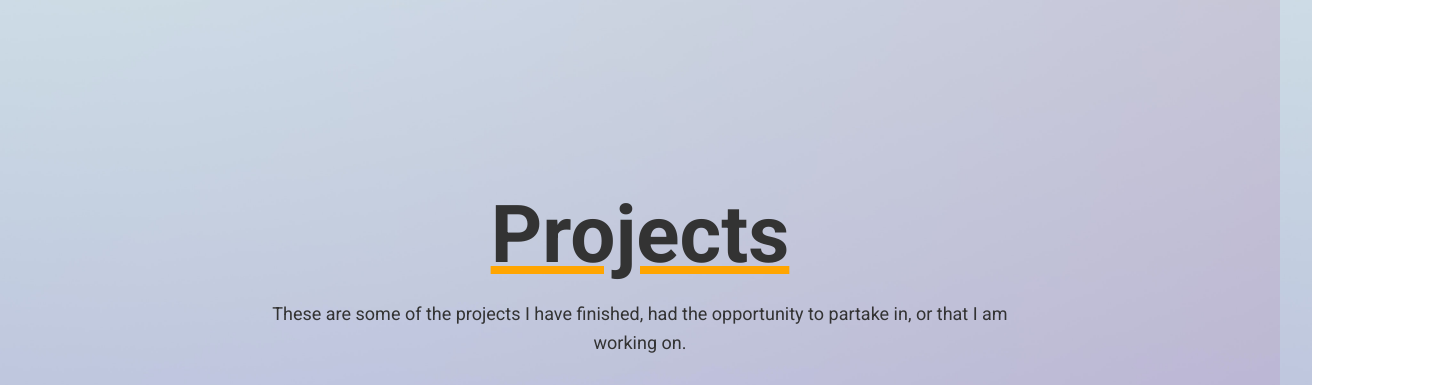
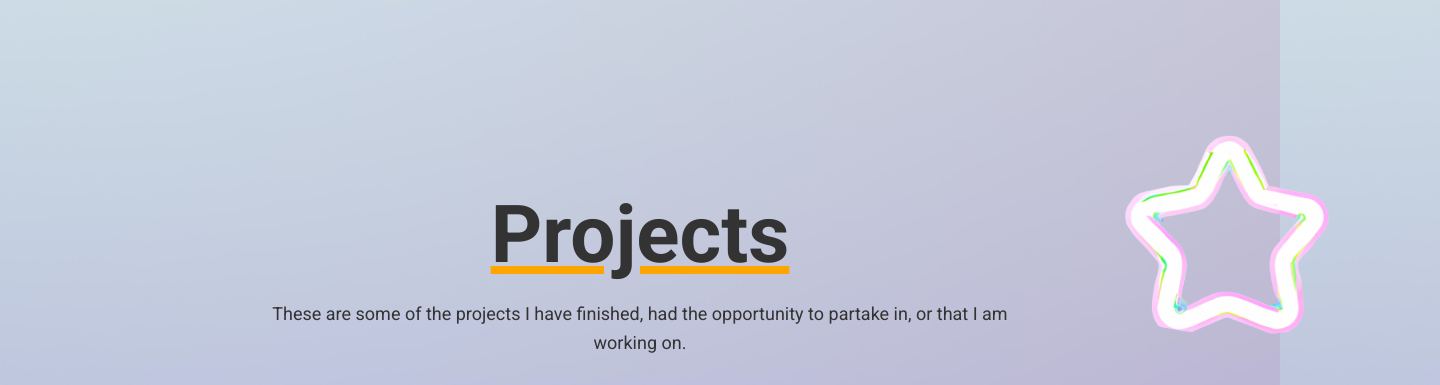
Before and after one commit to Jmix-Dev/Portfolio-2023, a React (Create React App) app: page / in a window 1280 px wide. Shown: the part 1280-1665 px from the top of the page, 1440 px wide, since content can reach past the window. Built offline with nearby package versions, Linux system fonts and the light colour scheme.

Commit message:
Modified project-grid and added neonlight image

```diff
--- a/src/components/Header/Header.js
+++ b/src/components/Header/Header.js
@@ -18,7 +18,7 @@ const Header = () => {
               <a href="/">Home</a>
             </li>
             <li>
-              <a href="/about">About Me</a>
+              <a href="/about">About</a>
             </li>
             <li>
               <a href="/services">Projects</a>
--- a/src/components/Projects/Projects.css
+++ b/src/components/Projects/Projects.css
@@ -16,11 +16,29 @@
 }
 
 .project-text--container {
+  position: relative;
   display: flex;
   flex-direction: column;
   justify-content: center;
   max-width: 100%;
   margin-bottom: 1rem;
+}
+
+.project-text--image-container {
+  position: absolute;
+  top: 0;
+  right: 0;
+  width: 400px;
+  height: 200px;
+  overflow: hidden;
+  border-radius: 50%;
+  margin-right: -25rem;
+}
+
+.project-text--image-container img {
+  width: 100%;
+  height: 100%;
+  object-fit: cover;
 }
 
 .projects-section--title--text-base {
@@ -107,6 +125,7 @@
 }
 
 .project-card {
+  background-color: white;
   border: 2px solid #333333;
   border-radius: 0.5rem;
   overflow: hidden;
--- a/src/components/Projects/Projects.js
+++ b/src/components/Projects/Projects.js
@@ -2,6 +2,7 @@ import React, { useState, useEffect } from "react";
 import { useInView } from "react-intersection-observer";
 import "./Projects.css";
 import projectsData from "../../data/projectData.json";
+import neonliteStar from "../../images/neonlite-star.png";
 
 const MyProjects = () => {
   const projects = projectsData;
@@ -35,6 +36,9 @@ const MyProjects = () => {
   return (
     <div className="projects-container">
       <div className="project-text--container">
+        <div className="project-text--image-container">
+          <img src={neonliteStar} alt="Profile" />
+        </div>
         <div className="project-text--inner">
           <h1 className="projects-section--title">Projects</h1>
           <p className="projects-section--title--text-base">
```
